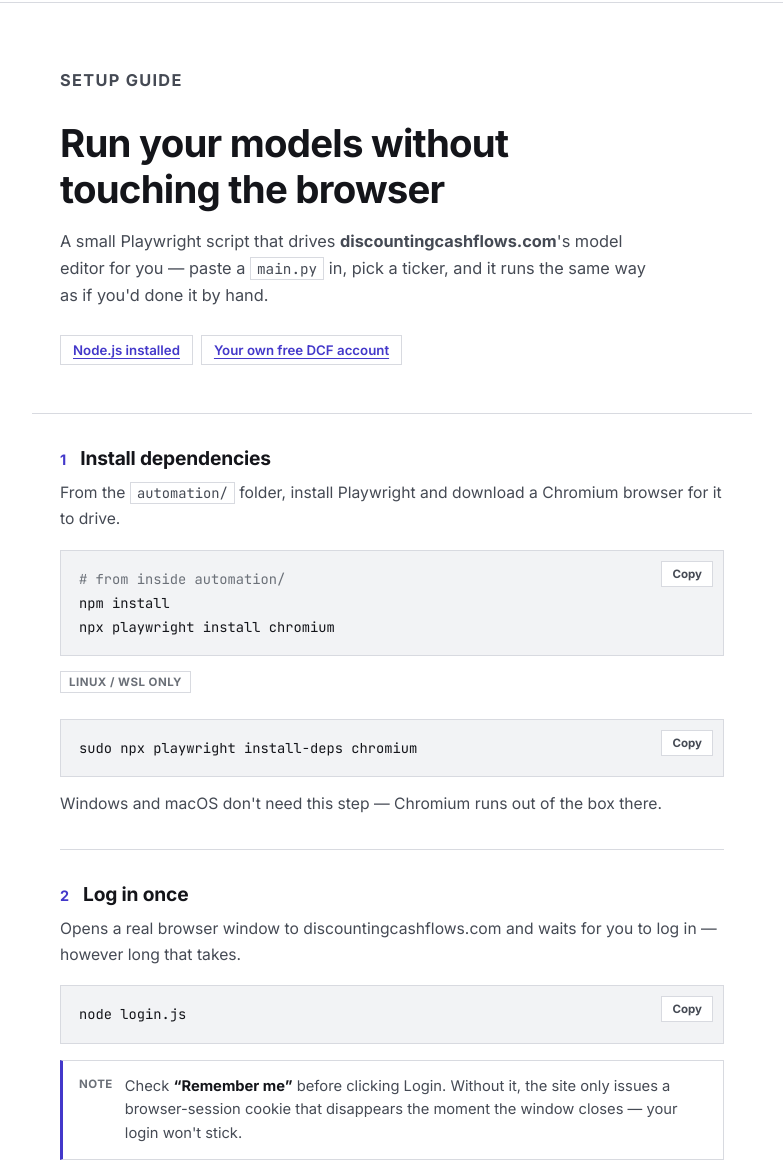
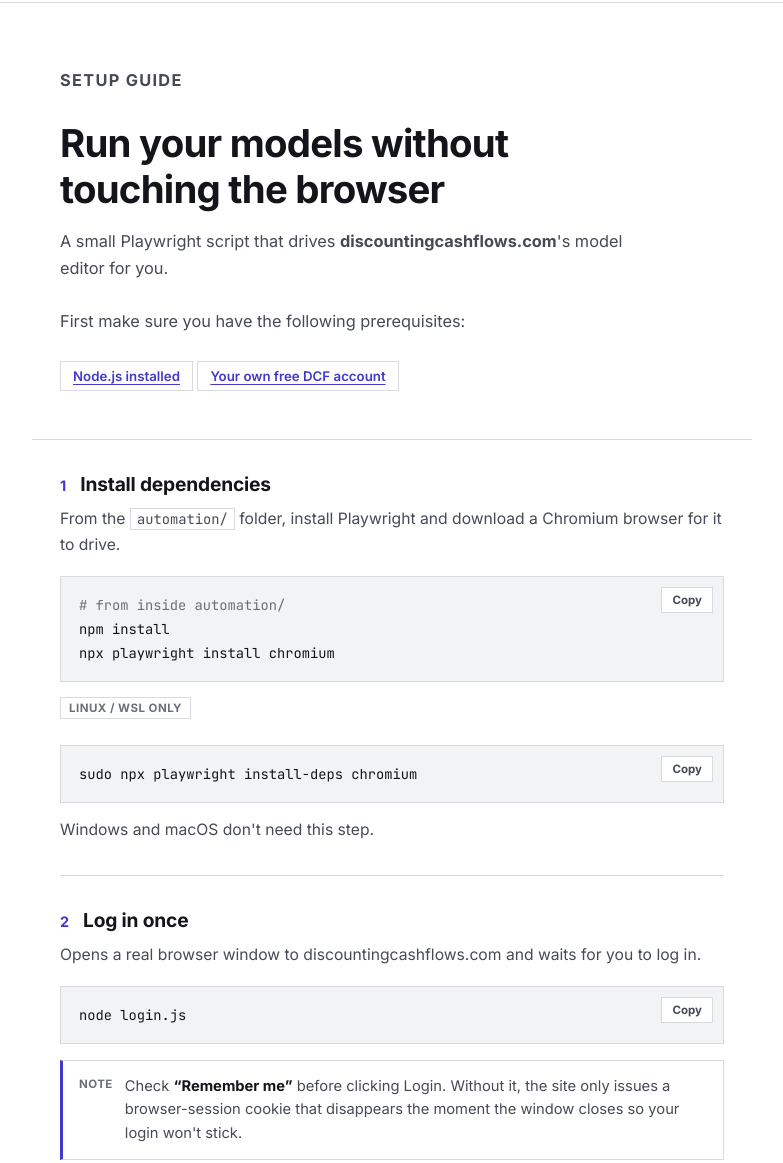
Before and after one commit to ocoleman10/Discounting-Cash-Flows-Models, a plain HTML site: page docs/index.html in a window 1280 px wide. Shown: the part 58-1221 px from the top of the page, without its empty margins (248-1031 px from the left). Drawn offline with Linux system fonts and the light colour scheme.

Commit message:
Updated setup instructions

```diff
--- a/docs/index.html
+++ b/docs/index.html
@@ -332,8 +332,8 @@
 <div class="header">
   <p class="eyebrow">Setup Guide</p>
   <h1>Run your models without touching the browser</h1>
-  <p>A small Playwright script that drives <strong>discountingcashflows.com</strong>'s model editor for you — paste a <code>main.py</code> in, pick a ticker, and it runs the same way as if you'd done it by hand.</p>
-  <div class="prereqs">
+  <p>A small Playwright script that drives <strong>discountingcashflows.com</strong>'s model editor for you.</p>
+  <p>First make sure you have the following prerequisites:</p>
     <span class="prereq-pill"><a href="https://nodejs.org/">Node.js installed</a></span>
     <span class="prereq-pill"><a href="https://discountingcashflows.com/">Your own free DCF account</a></span>
   </div>
@@ -359,7 +359,7 @@ npx playwright install chromium">Copy</button>
       <pre>sudo npx playwright install-deps chromium</pre>
       <button class="copy-btn" data-copy="sudo npx playwright install-deps chromium">Copy</button>
     </div>
-    <p class="desc" style="margin-top:14px;">Windows and macOS don't need this step — Chromium runs out of the box there.</p>
+    <p class="desc" style="margin-top:14px;">Windows and macOS don't need this step.</p>
   </div>
 
   <div class="step">
@@ -367,14 +367,14 @@ npx playwright install chromium">Copy</button>
       <span class="step-num">2</span>
       <h2>Log in once</h2>
     </div>
-    <p class="desc">Opens a real browser window to discountingcashflows.com and waits for you to log in — however long that takes.</p>
+    <p class="desc">Opens a real browser window to discountingcashflows.com and waits for you to log in.</p>
     <div class="code-wrap">
       <pre>node login.js</pre>
       <button class="copy-btn" data-copy="node login.js">Copy</button>
     </div>
     <div class="callout">
       <span class="callout-icon">Note</span>
-      <span>Check <strong>“Remember me”</strong> before clicking Login. Without it, the site only issues a browser-session cookie that disappears the moment the window closes — your login won't stick.</span>
+      <span>Check <strong>“Remember me”</strong> before clicking Login. Without it, the site only issues a browser-session cookie that disappears the moment the window closes so your login won't stick.</span>
     </div>
   </div>
 
@@ -416,7 +416,7 @@ node run-model.js "../Forecasting Model/main.py" NVDA'>Copy</button>
     <ul>
       <li>Your login is saved outside this repo (in your home directory) and never committed.</li>
       <li>If login ever stops working, just run <code>node login.js</code> again.</li>
-      <li>Financial data comes from Financial Modeling Prep, via discountingcashflows.com — this tool only automates the clicking.</li>
+      <li>Financial data comes from Financial Modeling Prep, via discountingcashflows.com. This tool only automates the clicking.</li>
     </ul>
   </div>
 
```
